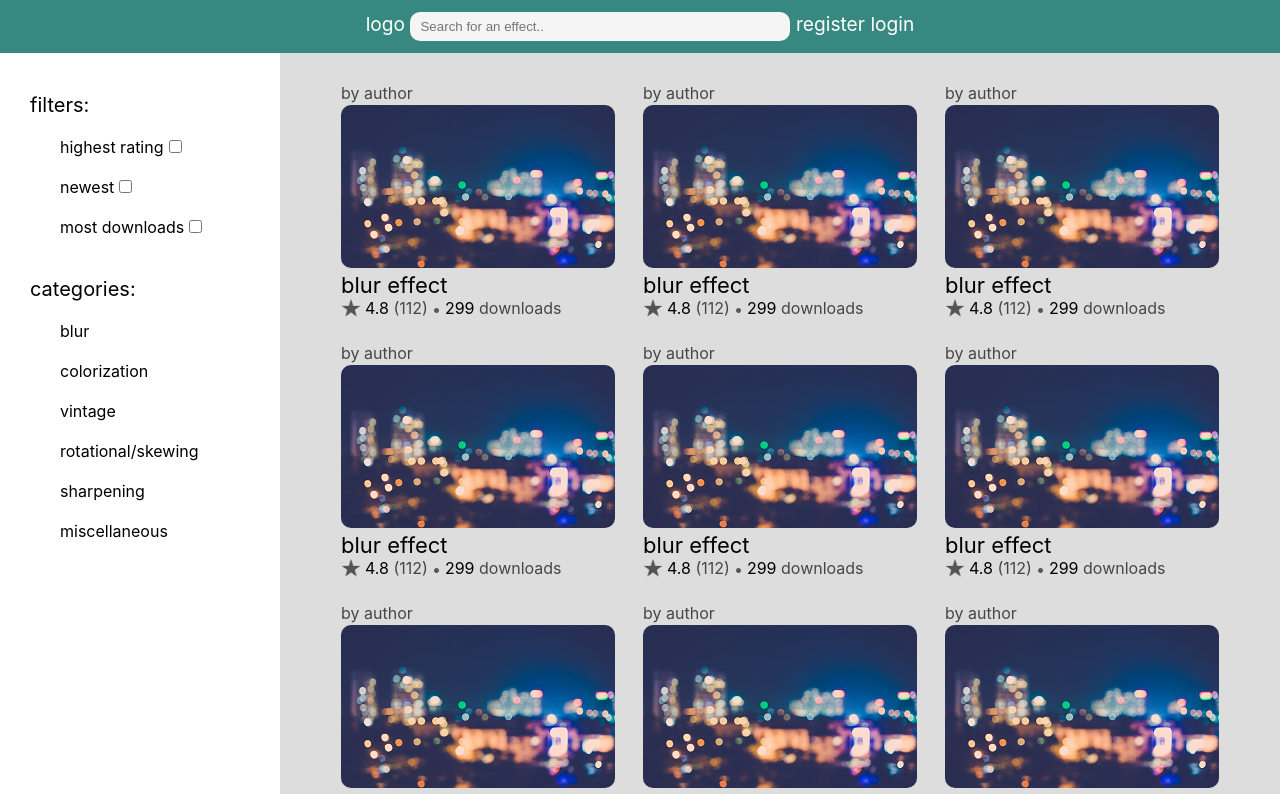
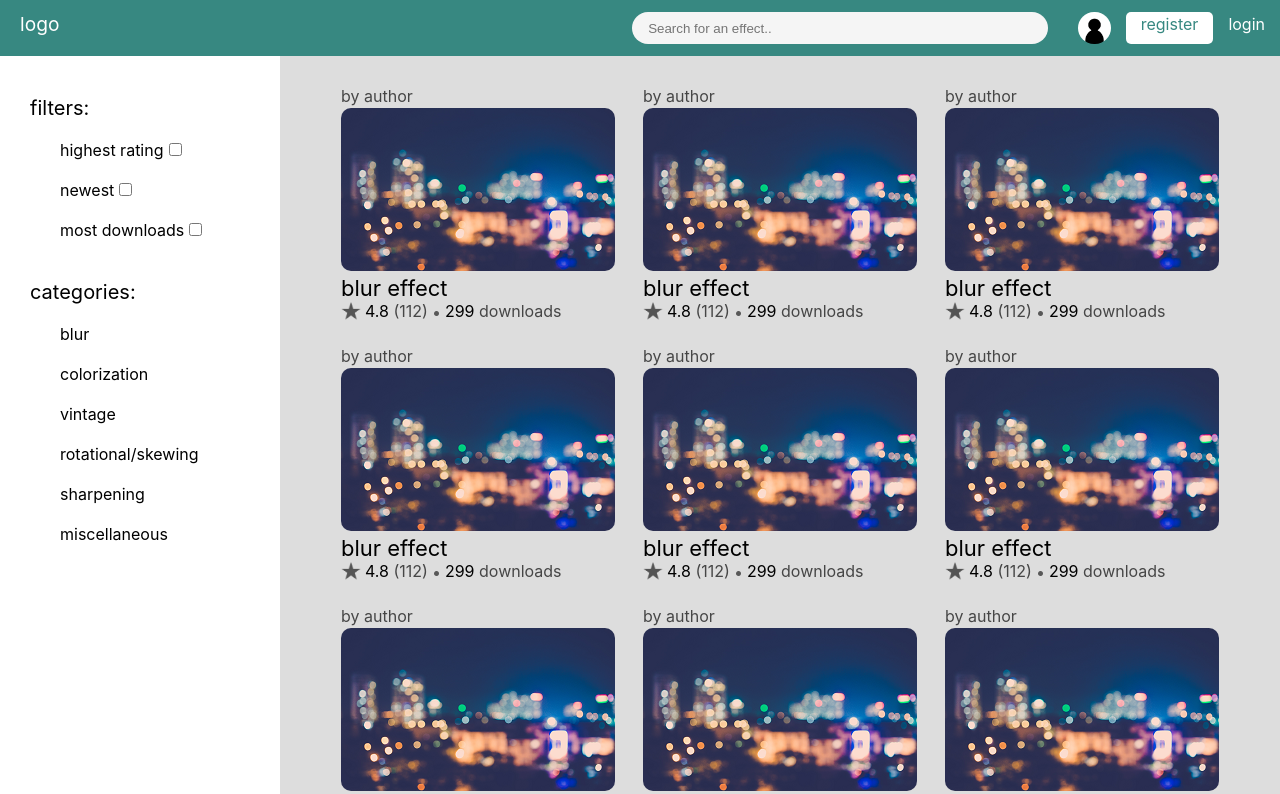
Before and after one commit to B-Evans99/customeffects, a React (Create React App) app in the folder custome/: page / in a window 1280 px wide. Shown: the top 794 px of the page. Built offline with nearby package versions, Linux system fonts and the light colour scheme.

Commit message:
(App.css, header.js, profile.png) add profile button, change header layout, add click events to logo and account buttons that console log

```diff
--- a/custome/src/App.css
+++ b/custome/src/App.css
@@ -2,8 +2,47 @@
   background: rgb(55, 136, 129);
   color: #fff;
   font-size: 1.2em;
-  padding: 12px 40px;
+  padding: 12px 0px;
   text-align: center;
+  display: flex;
+  flex-direction: row;
+}
+
+.Logo{
+  margin-right: auto;
+  margin-left: 20px;
+}
+
+
+.searchBar {
+  background: #f5f5f5;
+  padding: 7px 16px;
+  min-width: 30%;
+  border-radius: 40px;
+  margin-left:auto;
+  margin-right: 30px;
+}
+
+.accountButtons{
+  display: flex;
+  flex-direction: row;
+}
+
+.profileIcon {
+  height: 32px;
+  border-radius: 40px;
+  margin-right: 15px;
+}
+
+.registerButton, .loginButton {
+  padding: 2px 15px;
+  font-size: 16px;
+}
+
+.registerButton {
+  background-color: white;
+  border-radius: 5px;
+  color: rgb(55, 136, 129);
 }
 
 .filterBox{
@@ -70,10 +109,3 @@
   padding: 4px 6px 0px;
 
 }
-
-.searchBar {
-  background: #f5f5f5;
-  padding: 7px 10px;
-  min-width: 30%;
-  border-radius: 10px;
-}
--- a/custome/src/components/header.js
+++ b/custome/src/components/header.js
@@ -1,10 +1,42 @@
 import React from "react";
+import "../App.css";
+import profile from "../images/profile.png";
 import SearchBar from "./searchbar";
 
-function Header() {
+const Header = () =>{
+
+  const logoClick = () =>{
+    console.log("Logo Click");
+  }
+
+  const registerClick = () => {
+    console.log("Register Click");
+  }
+
+  const loginClick = () => {
+    console.log("Login Click");
+  }
+
+  const profileClick = () => {
+    console.log("Profile Click");
+  }
+
   return (
     <div className="Header">
-      logo <SearchBar></SearchBar> register login
+      <div className = "Logo" onClick={logoClick}>
+        logo
+      </div>
+      <SearchBar />
+      <div className = "accountButtons">
+        <img src = {profile} alt="profile" onClick = {profileClick} className = "profileIcon" />
+        <div className = "registerButton" onClick= {registerClick}>
+          register
+        </div>
+        <div className = "loginButton" onClick={loginClick}>
+          login
+        </div>
+      </div>
+
     </div>
   );
 }
```
Also changed, not shown: custome/src/images/profile.png (added).
